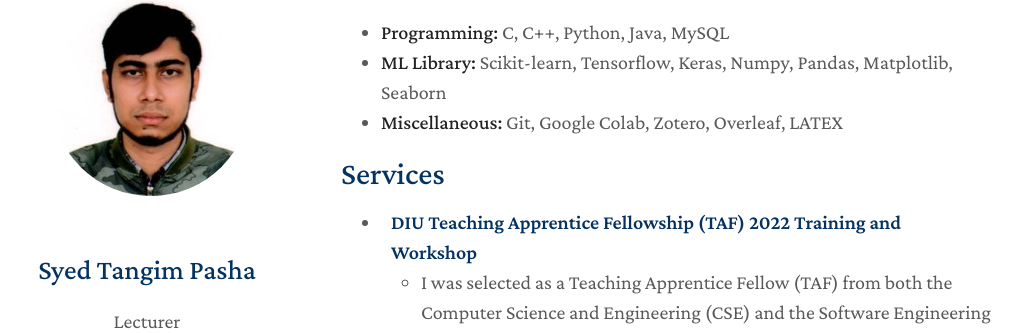
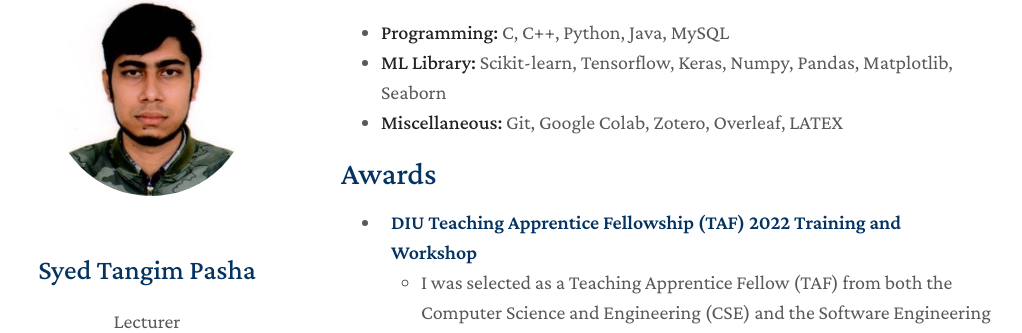
Before and after one commit to Syed-Tangim-Pasha/syed-tangim-pasha.github.io, a Jekyll site: the page built from index.md, in a window 1280 px wide and 900 px high, scrolled down 2345 px. Shown: the part 104-437 px from the top of the window, without its empty margins (129-1151 px from the left). Built offline with Jekyll 4.4.1, drawn with Linux system fonts in a browser that asks for light colours; nearby versions of some CDN libraries; a style sheet for code colours, icons or effects is not loaded; our own code applies the rules of GitHub Pages for plain Markdown files.

Commit message:
Update services.md

```diff
--- a/_includes/services.md
+++ b/_includes/services.md
@@ -1,4 +1,4 @@
-## Services
+## Awards
 
 - <h4 style="margin:0 10px 0;">DIU Teaching Apprentice Fellowship (TAF) 2022 Training and Workshop</h4>
   - <p style="margin:0 0 5px;">I was selected as a Teaching Apprentice Fellow (TAF) from both the Computer Science and Engineering (CSE) and the Software Engineering (SWE) departments. It was a 4-day long workshop where I participated in different workshop programs based on Teaching.</p>
```
